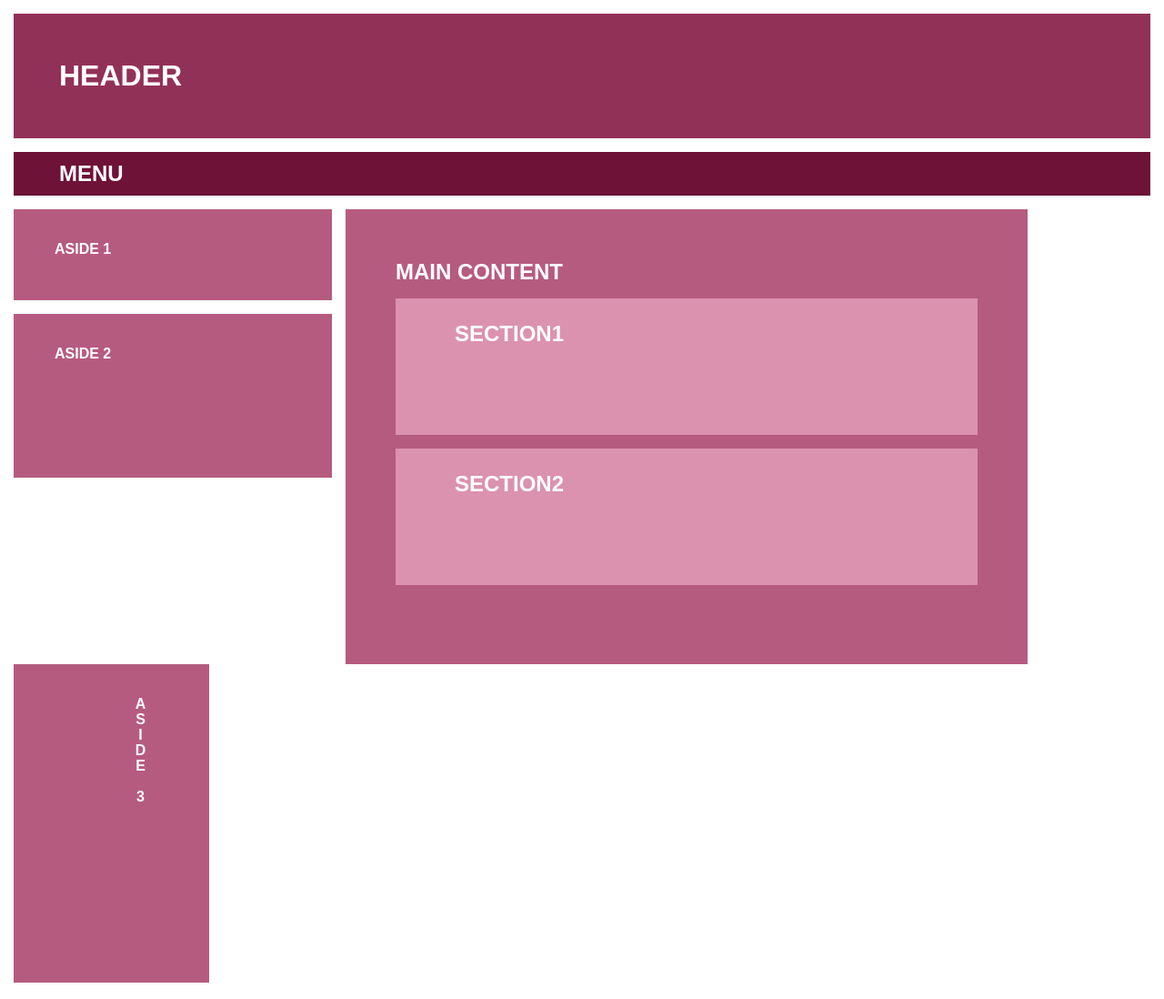
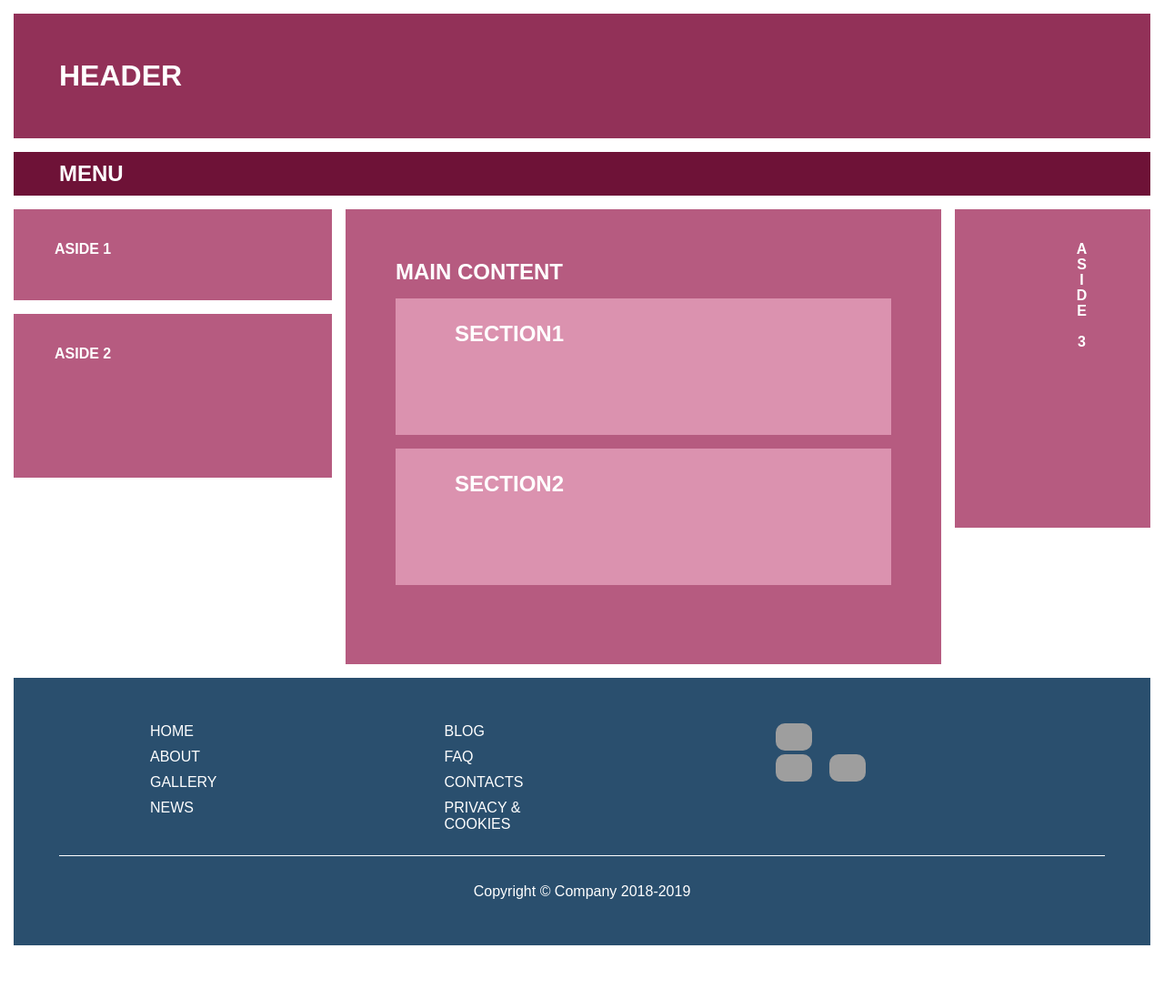
Before and after one commit to Filippov-Nikolay/lw7.1, a plain HTML site: page index.html in a window 1280 px wide. Shown: the top 1098 px of the page at 91% size. After the commit the page ends 1054 px from the top, so only its background shows below. Drawn offline with Linux system fonts and the light colour scheme; grey boxes are pictures that could not be loaded.

Commit message:
заменил float на display flex

```diff
--- a/css/style.css
+++ b/css/style.css
@@ -26,10 +26,11 @@ body {
 .menu__title {
 }
 .content {
+    display: flex;
     margin-top: 15px;
 }
 .aside {
-    float: left;
+
 }
 .aside__item {
     margin-bottom: 15px;
@@ -64,12 +65,12 @@ body {
 .main-content {
     margin: 0 15px;
 
-    width: 60%;
+    width: 100%;
     height: 500px;
 
     background-color: #B65B80;
 
-    float: left;
+
 }
 .main-content__title {
     margin-bottom: 15px;
@@ -94,6 +95,7 @@ body {
     background-color: #2A4F6E;
 }
 .footer__content {
+    display: flex;
     padding-bottom: 25px;
     border-bottom: 1px solid #fff;
 }
```
